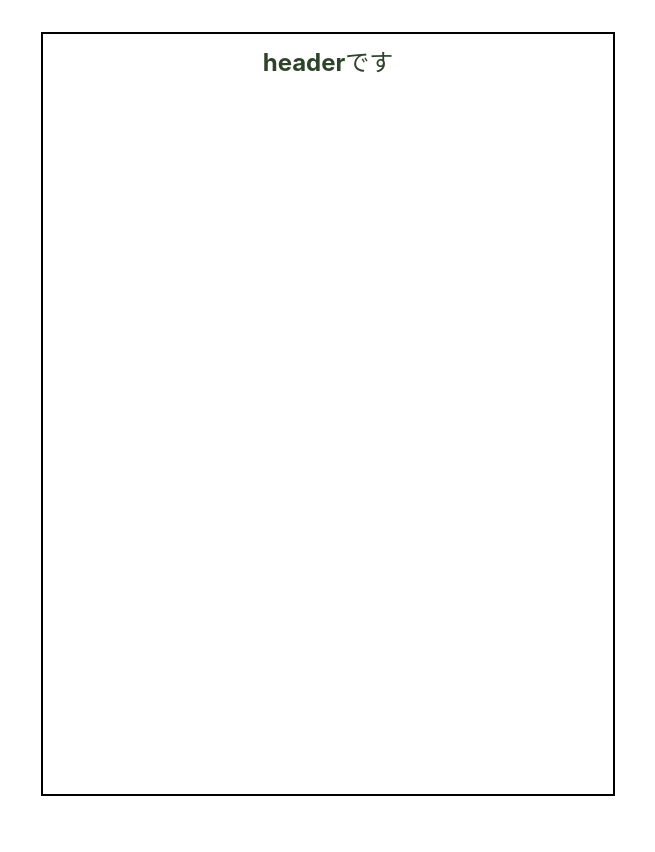
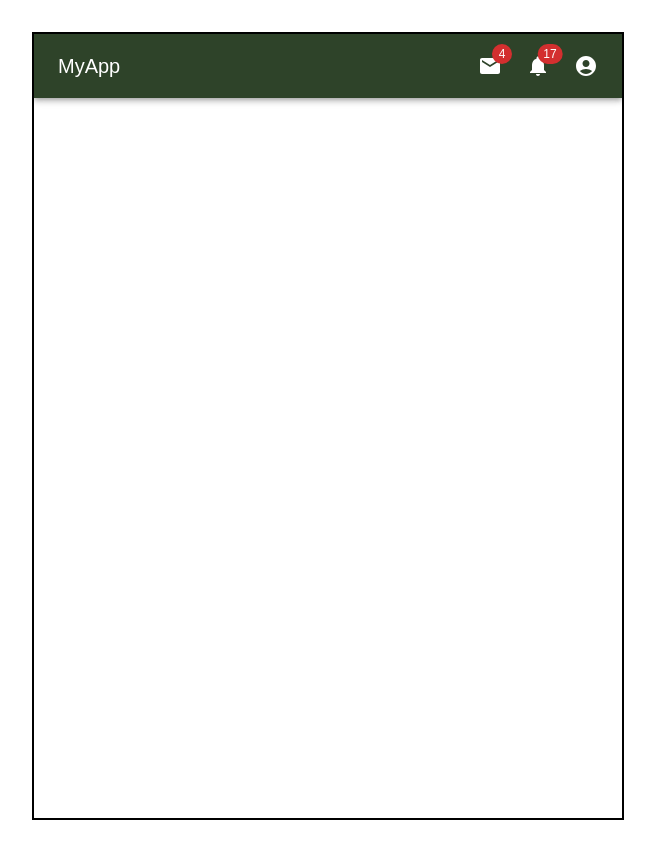
Before and after one commit to ryoto-oguma/fullstack-soro-project, a React (Vite) app in the folder frontend/: page /calendar in a window 1280 px wide. Shown: the whole page, without its empty margins (312-967 px from the left). Before the commit the page ends 828 px from the top, so only its background shows below. Built offline with nearby package versions, Linux system fonts and the light colour scheme.

Commit message:
Headerの初版を作成

```diff
--- a/frontend/src/components/Header/Header.jsx
+++ b/frontend/src/components/Header/Header.jsx
@@ -1,15 +1,166 @@
-import React from "react";
-import styled from "styled-components";
+import * as React from "react";
+import AppBar from "@mui/material/AppBar";
+import Box from "@mui/material/Box";
+import Toolbar from "@mui/material/Toolbar";
+import IconButton from "@mui/material/IconButton";
+import Typography from "@mui/material/Typography";
+import Badge from "@mui/material/Badge";
+import MenuItem from "@mui/material/MenuItem";
+import Menu from "@mui/material/Menu";
+import AccountCircle from "@mui/icons-material/AccountCircle";
+import MailIcon from "@mui/icons-material/Mail";
+import NotificationsIcon from "@mui/icons-material/Notifications";
 
 function Header() {
-  return <Title>headerです</Title>;
+  const [anchorEl, setAnchorEl] = React.useState(null);
+  const [mobileMoreAnchorEl, setMobileMoreAnchorEl] = React.useState(null);
+
+  const isMenuOpen = Boolean(anchorEl);
+  const isMobileMenuOpen = Boolean(mobileMoreAnchorEl);
+
+  const handleProfileMenuOpen = (event) => {
+    setAnchorEl(event.currentTarget);
+  };
+
+  const handleMobileMenuClose = () => {
+    setMobileMoreAnchorEl(null);
+  };
+
+  const handleMenuClose = () => {
+    setAnchorEl(null);
+    handleMobileMenuClose();
+  };
+
+  const handleMobileMenuOpen = (event) => {
+    setMobileMoreAnchorEl(event.currentTarget);
+  };
+
+  const menuId = "primary-search-account-menu";
+  const renderMenu = (
+    <Menu
+      anchorEl={anchorEl}
+      anchorOrigin={{
+        vertical: "top",
+        horizontal: "right",
+      }}
+      id={menuId}
+      keepMounted
+      transformOrigin={{
+        vertical: "top",
+        horizontal: "right",
+      }}
+      open={isMenuOpen}
+      onClose={handleMenuClose}
+    >
+      <MenuItem onClick={handleMenuClose}>Profile</MenuItem>
+      <MenuItem onClick={handleMenuClose}>My account</MenuItem>
+    </Menu>
+  );
+
+  const mobileMenuId = "primary-search-account-menu-mobile";
+  const renderMobileMenu = (
+    <Menu
+      anchorEl={mobileMoreAnchorEl}
+      anchorOrigin={{
+        vertical: "top",
+        horizontal: "right",
+      }}
+      id={mobileMenuId}
+      keepMounted
+      transformOrigin={{
+        vertical: "top",
+        horizontal: "right",
+      }}
+      open={isMobileMenuOpen}
+      onClose={handleMobileMenuClose}
+    >
+      <MenuItem>
+        <IconButton size="large" aria-label="show 4 new mails" color="inherit">
+          <Badge badgeContent={4} color="error">
+            <MailIcon />
+          </Badge>
+        </IconButton>
+        <p>Messages</p>
+      </MenuItem>
+      <MenuItem>
+        <IconButton
+          size="large"
+          aria-label="show 17 new notifications"
+          color="inherit"
+        >
+          <Badge badgeContent={17} color="error">
+            <NotificationsIcon />
+          </Badge>
+        </IconButton>
+        <p>Notifications</p>
+      </MenuItem>
+      <MenuItem onClick={handleProfileMenuOpen}>
+        <IconButton
+          size="large"
+          aria-label="account of current user"
+          aria-controls="primary-search-account-menu"
+          aria-haspopup="true"
+          color="inherit"
+        >
+          <AccountCircle />
+        </IconButton>
+        <p>Profile</p>
+      </MenuItem>
+    </Menu>
+  );
+
+  return (
+    <Box sx={{ flexGrow: 1 }}>
+      <AppBar position="static">
+        <Toolbar>
+          <Typography
+            variant="h6"
+            noWrap
+            component="div"
+            // sx={{ display: { xs: "none", sm: "block" } }}
+          >
+            MyApp
+          </Typography>
+          <Box sx={{ flexGrow: 1 }} />
+          <Box
+          //   sx={{ display: { xs: "none", md: "flex" } }}
+          >
+            <IconButton
+              size="large"
+              aria-label="show 4 new mails"
+              color="inherit"
+            >
+              <Badge badgeContent={4} color="error">
+                <MailIcon />
+              </Badge>
+            </IconButton>
+            <IconButton
+              size="large"
+              aria-label="show 17 new notifications"
+              color="inherit"
+            >
+              <Badge badgeContent={17} color="error">
+                <NotificationsIcon />
+              </Badge>
+            </IconButton>
+            <IconButton
+              size="large"
+              edge="end"
+              aria-label="account of current user"
+              aria-controls={menuId}
+              aria-haspopup="true"
+              onClick={handleProfileMenuOpen}
+              color="inherit"
+            >
+              <AccountCircle />
+            </IconButton>
+          </Box>
+        </Toolbar>
+      </AppBar>
+      {renderMobileMenu}
+      {renderMenu}
+    </Box>
+  );
 }
 
-const Title = styled.h1`
-  font-size: 1.5em;
-  text-align: center;
-  //   color: palevioletred;
-  color: ${(props) => props.theme.palette.primary.main};
-`;
-
 export default Header;
--- a/frontend/src/main.jsx
+++ b/frontend/src/main.jsx
@@ -10,6 +10,9 @@
 import { ThemeProvider as StyledThemeProvider } from "styled-components";
 
 const theme = createTheme({
+  typography: {
+    fontFamily: "Raleway, Arial",
+  },
   palette: {
     mode: "light",
     primary: {
@@ -23,6 +26,9 @@
       light: "#daab7b",
       dark: "#876038",
       contrastText: "rgba(2,2,2,0.87)",
+    },
+    background: {
+      main: "#ffffff",
     },
   },
 });
--- a/frontend/src/pages/Calendar/calendar.jsx
+++ b/frontend/src/pages/Calendar/calendar.jsx
@@ -17,9 +17,10 @@
 
 const Frame = styled.div`
   border: 2px solid #000000;
-  width: min(95vw, 95vh * 0.75);
-  height: min(95vh, 95vw / 0.75);
+  width: min(98vw, 98vh * 0.75);
+  height: min(98vh, 98vw / 0.75);
   overflow: hidden;
+  background: ${(props) => props.theme.palette.background.main};
 `;
 
 export default Calendar;
```
